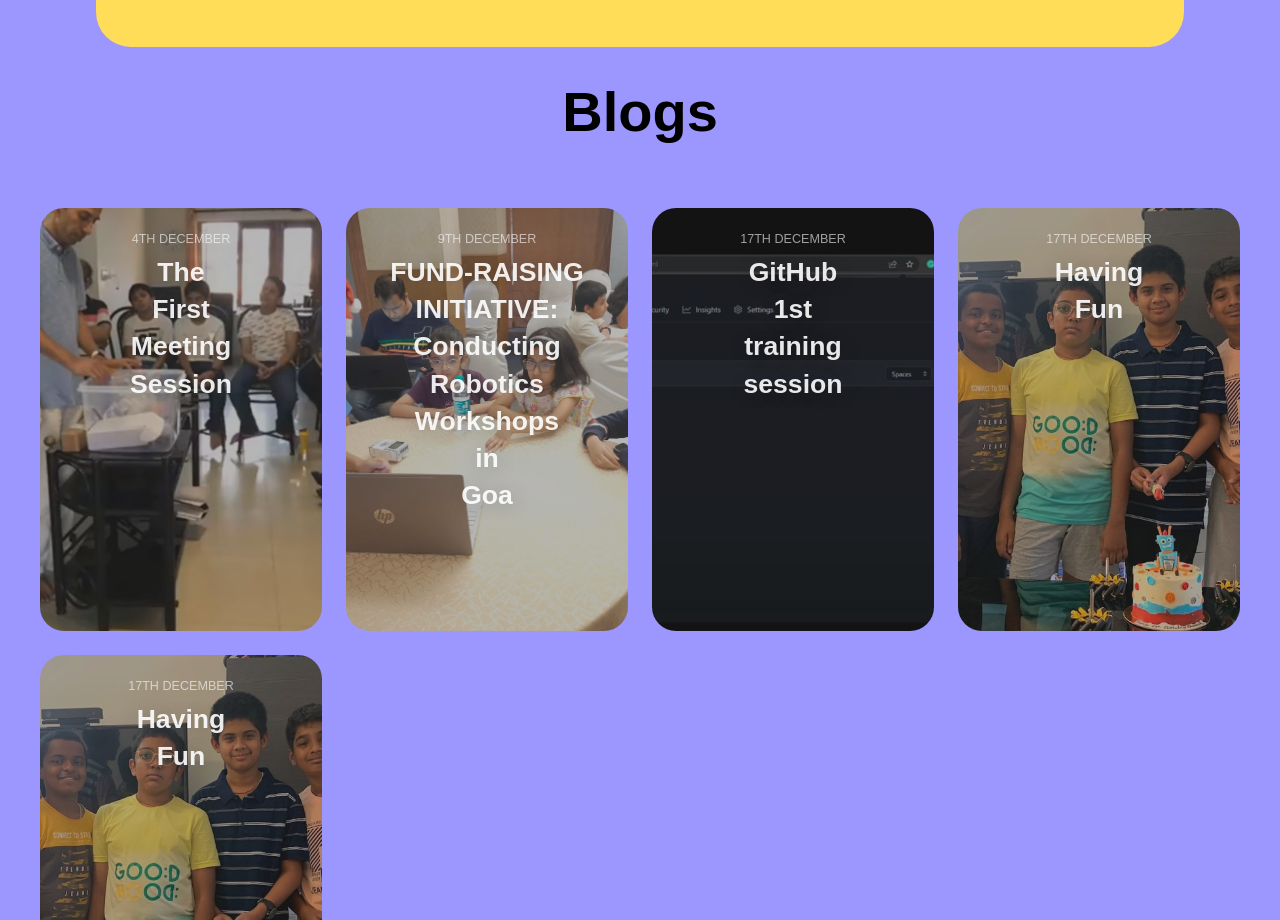
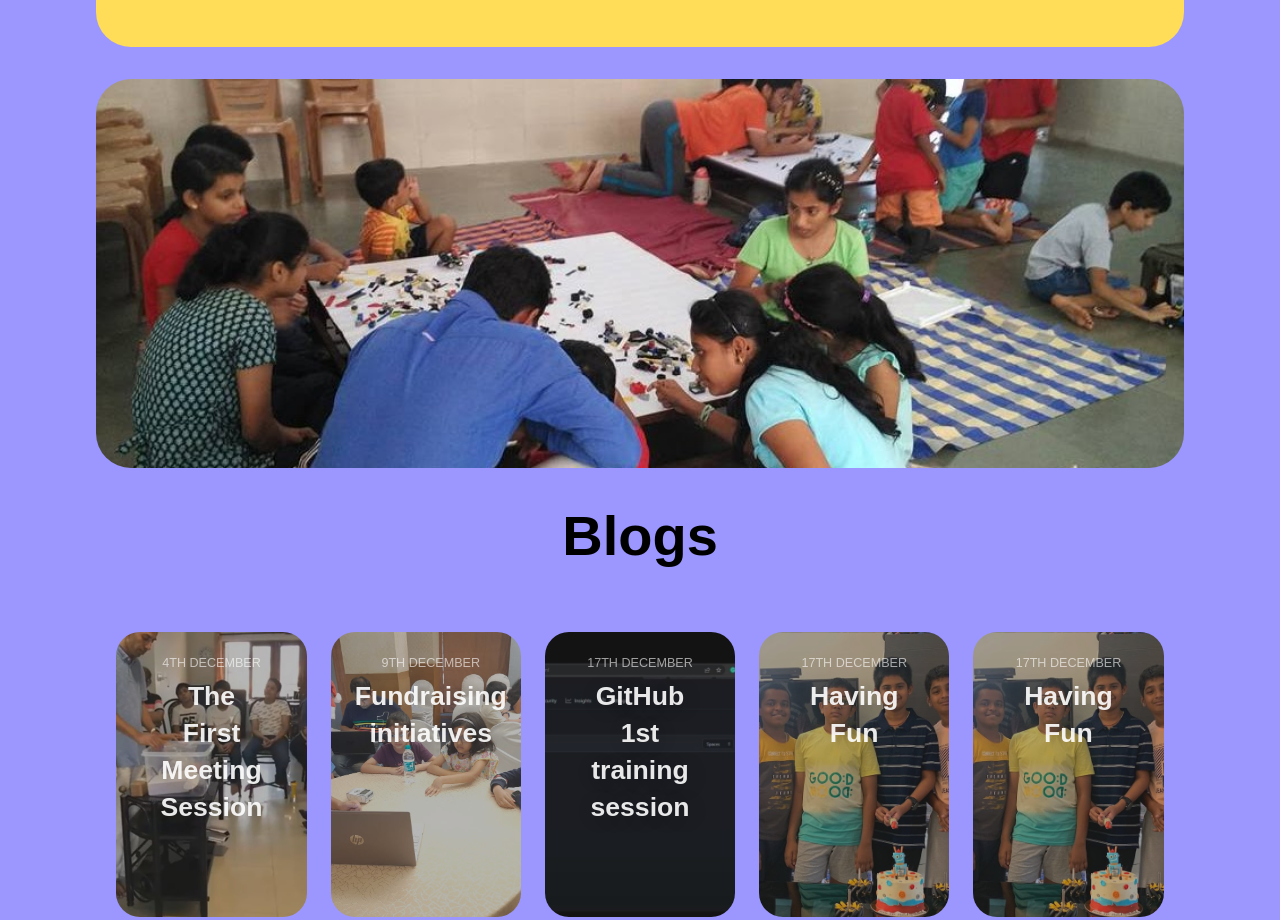
Before and after one commit to samihanpangam/axiom-website, a website: page index.html in a window 1280 px wide. Shown: the part 1364-2284 px from the top of the page. Drawn offline with nearby package versions, Linux system fonts and the light colour scheme.

Commit message:
First proper website

```diff
--- a/index.html
+++ b/index.html
@@ -96,6 +96,12 @@
         </h1>
     </div>
     <br>
+
+    <br>
+    <img style=" border-radius: 35px; width: 85%;
+        " src="imgs/blogs/homes.jpg" alt="" srcset="">
+    <br>
+    <br>
     <br>
 
     <h1 style="font-size: 4rem;">Blogs</h1>
@@ -120,8 +126,7 @@
                 </div>
                 <div class="card__content">
                     <p class="card__category">9th December</p>
-                    <h3 class="card__heading">FUND-RAISING INITIATIVE:
-                        Conducting Robotics Workshops in Goa
+                    <h3 class="card__heading">Fundraising initiatives
 
                     </h3>
                 </div>
@@ -154,7 +159,9 @@
                 </a>
             </li>
             <div>
+
             </section>
+
             <script src="https://kit.fontawesome.com/3b366c8bb1.js"
                 crossorigin="anonymous"></script>
             <script type="text/javascript" src="mobile.js"></script>
--- a/public/style.css
+++ b/public/style.css
@@ -7,7 +7,7 @@
     --spacing-l: 24px;
     --spacing-xl: 32px;
     --spacing-xxl: 64px;
-    --width-container: 1200px;
+    --width-container: 85%;
 }
 
 @import url('https://fonts.googleapis.com/css2?family=Poppins:wght@500&family=Rubik:wght@300&display=swap');
@@ -267,6 +267,7 @@ header {
     min-height: 100%;
     justify-content: center;
     padding: var(--spacing-xxl) var(--spacing-l);
+
 }
 
 .card-grid {
@@ -286,7 +287,7 @@ header {
 
 @media(min-width: 960px) {
     .card-grid {
-        grid-template-columns: repeat(4, 1fr);
+        grid-template-columns: repeat(5, 1fr);
     }
 }
 
```
Also changed, not shown: public/imgs/blogs/homes.jpg (added).
